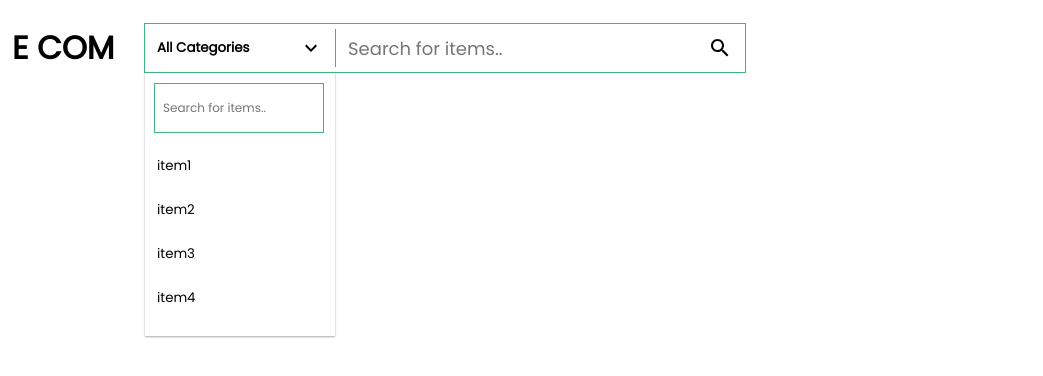
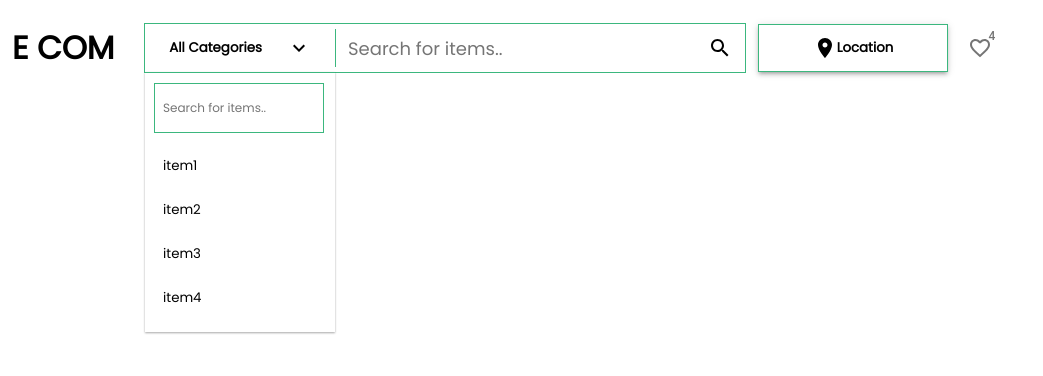
Before and after one commit to Ashokpal24/Ecommerce_React_App, a React (Vite) app in the folder E Commerce React App/: page / in a window 1280 px wide. Both pictures are taken after a click on the button "All Categories". Shown: the top 376 px of the page, without its empty margins (0-1043 px from the left). Built offline with nearby package versions, Linux system fonts and the light colour scheme.

Commit message:
refactoring code for components.

```diff
--- a/E Commerce React App/src/components/header/header.jsx
+++ b/E Commerce React App/src/components/header/header.jsx
@@ -1,25 +1,37 @@
 import React, { useState, useEffect } from "react";
 import "./header.css";
+import SearchIcon from "@mui/icons-material/Search";
+import { Divider, IconButton, Badge } from "@mui/material";
+import DropDownSelect from "../utils/DropDownSelect";
+import LocationOnIcon from "@mui/icons-material/LocationOn";
 import ButtonBase from "@mui/material/ButtonBase";
-import SearchIcon from "@mui/icons-material/Search";
-import KeyboardArrowDownIcon from "@mui/icons-material/KeyboardArrowDown";
-import { Divider, Box } from "@mui/material";
+import FavoriteBorderIcon from "@mui/icons-material/FavoriteBorder";
 
-const CustomButton = ({ label, setFunc, value }) => {
+const LocationCustomButton = ({ label, setFunc, value, st }) => {
+  const [newStyle, SetNewStyle] = useState({});
+  useEffect(() => {
+    SetNewStyle(st);
+  }, [st]);
   return (
     <ButtonBase
       onClick={() => setFunc(!value)}
       sx={{
-        height: "100%",
-        width: "190px",
         diplay: "flex",
         flexDirection: "row",
-        justifyContent: "space-between",
+        justifyContent: "center",
         cursor: "pointer",
         paddingLeft: "12px",
         paddingRight: "12px",
+        border: "1px solid #3bb77e",
+        boxShadow: 3,
+        ...newStyle,
       }}
     >
+      <LocationOnIcon
+        sx={{
+          justifySelf: "start",
+        }}
+      />
       <div
         style={{
           fontWeight: "600",
@@ -27,133 +39,7 @@ const CustomButton = ({ label, setFunc, value }) => {
       >
         {label}
       </div>
-      <KeyboardArrowDownIcon
-        sx={{
-          justifySelf: "end",
-        }}
-      />
     </ButtonBase>
-  );
-};
-const DropDownSelect = () => {
-  const [optionList, SetOptionList] = useState([
-    "item1",
-    "item2",
-    "item3",
-    "item4",
-    "item5",
-    "item6",
-    "item7",
-    "item8",
-  ]);
-  const [InputText, SetInputText] = useState("");
-  const [filteredList, SetfilteredList] = useState(optionList);
-  const [openDropDown, SetOpenDropDown] = useState(false);
-  const [currentValue, SetCurrentValue] = useState("All Categories");
-  useEffect(() => {
-    if (InputText == "") {
-      SetfilteredList(optionList);
-    } else {
-      SetfilteredList(
-        optionList.filter((item, index) => item.includes(InputText)),
-      );
-    }
-  }, [InputText]);
-  return (
-    <div
-      style={{
-        position: "relative",
-        width: "190px",
-        height: "100%",
-        userSelect: "none",
-        fontSize: "12px",
-      }}
-    >
-      <CustomButton
-        label={currentValue}
-        setFunc={SetOpenDropDown}
-        value={openDropDown}
-      />
-      {openDropDown == true && (
-        <div
-          style={{
-            display: "absolute",
-            width: "190px",
-            top: "48px",
-            left: "0px",
-            boxShadow: "0px 1px 2px 0px rgba(0, 0, 0, 0.35)",
-            paddingBottom: "12px",
-          }}
-        >
-          <input
-            type="text"
-            placeholder="Search for items.."
-            value={InputText}
-            onChange={(event) => SetInputText(event.target.value)}
-            autoFocus
-            style={{
-              fontSize: "12px",
-              color: "black",
-              height: "24px",
-              width: "80%",
-              padding: "12px 8px",
-              margin: "12px 10px",
-              outline: "1px solid #3bb77e",
-              border: "none",
-            }}
-          ></input>
-          <ul
-            className="scroll-css"
-            style={{
-              maxHeight: "180px",
-              overflowY: "scroll",
-            }}
-          >
-            {filteredList.length > 0 ? (
-              filteredList.map((item, index) => (
-                <li style={{ width: "100%" }}>
-                  <ButtonBase
-                    onClick={() => {
-                      SetCurrentValue(item), SetOpenDropDown(!openDropDown);
-                    }}
-                    sx={{
-                      width: "100%",
-                      justifyContent: "start",
-                      padding: "12px",
-                      margin: 0,
-                      transition: "0.2s",
-                      cursor: "pointer",
-                      ":hover": {
-                        backgroundColor: "#3bb77e",
-                      },
-                    }}
-                    key={item + index}
-                  >
-                    {item}
-                  </ButtonBase>
-                </li>
-              ))
-            ) : (
-              <>
-                <ButtonBase
-                  onClick={() => SetOpenDropDown(!openDropDown)}
-                  sx={{
-                    width: "100%",
-                    justifyContent: "start",
-                    padding: "12px",
-                    margin: 0,
-                    transition: "0.2s",
-                    cursor: "pointer",
-                  }}
-                >
-                  No item found!
-                </ButtonBase>
-              </>
-            )}
-          </ul>
-        </div>
-      )}
-    </div>
   );
 };
 const Header = () => {
@@ -189,7 +75,23 @@ const Header = () => {
               border: "1px solid #3bb77e",
             }}
           >
-            <DropDownSelect />
+            <DropDownSelect
+              st={{
+                height: "48px",
+                width: "190px",
+              }}
+              optionList={[
+                "item1",
+                "item2",
+                "item3",
+                "item4",
+                "item5",
+                "item6",
+                "item7",
+                "item8",
+              ]}
+              buttonlabel={"All Categories"}
+            />
             <Divider
               sx={{
                 marginRight: "12px",
@@ -211,6 +113,32 @@ const Header = () => {
             ></input>
             <SearchIcon sx={{ padding: "12px" }} />
           </div>
+          <div style={{ marginLeft: "12px" }}>
+            <DropDownSelect
+              st={{
+                height: "48px",
+                width: "190px",
+              }}
+              optionList={["India", "USA", "China", "Brazil", "Nordic"]}
+              NewCustomButton={LocationCustomButton}
+              buttonlabel={"Location"}
+            />
+          </div>
+          <IconButton sx={{ marginLeft: "12px" }}>
+            <Badge badgeContent={4} color="3bb77e">
+              <FavoriteBorderIcon
+                sx={{
+                  width: "24px",
+                  height: "24px",
+                  cursor: "pointer",
+                  transition: "0.2s",
+                  ":hover": {
+                    color: "red",
+                  },
+                }}
+              />
+            </Badge>
+          </IconButton>
         </div>
       </header>
     </>
--- /dev/null
+++ b/E Commerce React App/src/components/utils/CustomButton.jsx
@@ -0,0 +1,38 @@
+import React, { useState, useEffect } from "react";
+import ButtonBase from "@mui/material/ButtonBase";
+import KeyboardArrowDownIcon from "@mui/icons-material/KeyboardArrowDown";
+
+const CustomButton = ({ label, setFunc, value, st }) => {
+  const [newStyle, SetNewStyle] = useState({});
+  useEffect(() => {
+    SetNewStyle(st);
+  }, [st]);
+  return (
+    <ButtonBase
+      onClick={() => setFunc(!value)}
+      sx={{
+        diplay: "flex",
+        flexDirection: "row",
+        justifyContent: "space-around",
+        cursor: "pointer",
+        paddingLeft: "12px",
+        paddingRight: "12px",
+        ...newStyle,
+      }}
+    >
+      <div
+        style={{
+          fontWeight: "600",
+        }}
+      >
+        {label}
+      </div>
+      <KeyboardArrowDownIcon
+        sx={{
+          justifySelf: "end",
+        }}
+      />
+    </ButtonBase>
+  );
+};
+export default CustomButton;
--- /dev/null
+++ b/E Commerce React App/src/components/utils/DropDownSelect.jsx
@@ -0,0 +1,129 @@
+import React, { useState, useEffect } from "react";
+import ButtonBase from "@mui/material/ButtonBase";
+import CustomButton from "./CustomButton";
+
+const DropDownSelect = ({
+  optionList,
+  NewCustomButton = null,
+  buttonlabel,
+  st,
+}) => {
+  const TempCustomButton =
+    NewCustomButton != null ? NewCustomButton : CustomButton;
+  const [InputText, SetInputText] = useState("");
+  const [filteredList, SetfilteredList] = useState([]);
+  const [openDropDown, SetOpenDropDown] = useState(false);
+  const [currentValue, SetCurrentValue] = useState();
+  const [newStyle, SetNewStyle] = useState({});
+
+  useEffect(() => {
+    SetfilteredList(optionList);
+    SetCurrentValue(buttonlabel);
+    SetNewStyle(st);
+  }, []);
+  useEffect(() => {
+    if (InputText == "") {
+      SetfilteredList(optionList);
+    } else {
+      SetfilteredList(
+        optionList.filter((item, index) => item.includes(InputText)),
+      );
+    }
+  }, [InputText]);
+  return (
+    <div
+      style={{
+        position: "relative",
+        userSelect: "none",
+        fontSize: "12px",
+        ...newStyle,
+      }}
+    >
+      <TempCustomButton
+        label={currentValue}
+        setFunc={SetOpenDropDown}
+        value={openDropDown}
+        st={newStyle}
+      />
+      {openDropDown == true && (
+        <div
+          style={{
+            display: "absolute",
+            width: "190px",
+            top: "48px",
+            left: "0px",
+            boxShadow: "0px 1px 2px 0px rgba(0, 0, 0, 0.35)",
+            paddingBottom: "12px",
+          }}
+        >
+          <input
+            type="text"
+            placeholder="Search for items.."
+            value={InputText}
+            onChange={(event) => SetInputText(event.target.value)}
+            autoFocus
+            style={{
+              fontSize: "12px",
+              color: "black",
+              height: "24px",
+              width: "80%",
+              padding: "12px 8px",
+              margin: "12px 10px",
+              outline: "1px solid #3bb77e",
+              border: "none",
+            }}
+          ></input>
+          <ul
+            className="scroll-css"
+            style={{
+              maxHeight: "176px",
+              overflowY: "scroll",
+            }}
+          >
+            {filteredList.length > 0 ? (
+              filteredList.map((item, index) => (
+                <li style={{ width: "100%" }} key={item + index}>
+                  <ButtonBase
+                    onClick={() => {
+                      SetCurrentValue(item), SetOpenDropDown(!openDropDown);
+                    }}
+                    sx={{
+                      width: "100%",
+                      justifyContent: "start",
+                      padding: "12px 18px",
+                      margin: 0,
+                      transition: "0.2s",
+                      cursor: "pointer",
+                      ":hover": {
+                        backgroundColor: "#3bb77e",
+                      },
+                    }}
+                  >
+                    {item}
+                  </ButtonBase>
+                </li>
+              ))
+            ) : (
+              <>
+                <ButtonBase
+                  onClick={() => SetOpenDropDown(!openDropDown)}
+                  sx={{
+                    width: "100%",
+                    justifyContent: "start",
+                    padding: "12px",
+                    margin: 0,
+                    transition: "0.2s",
+                    cursor: "pointer",
+                  }}
+                >
+                  No item found!
+                </ButtonBase>
+              </>
+            )}
+          </ul>
+        </div>
+      )}
+    </div>
+  );
+};
+export default DropDownSelect;
```
